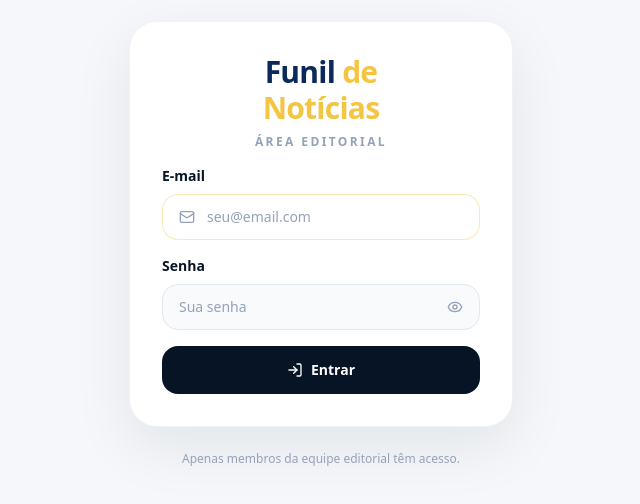
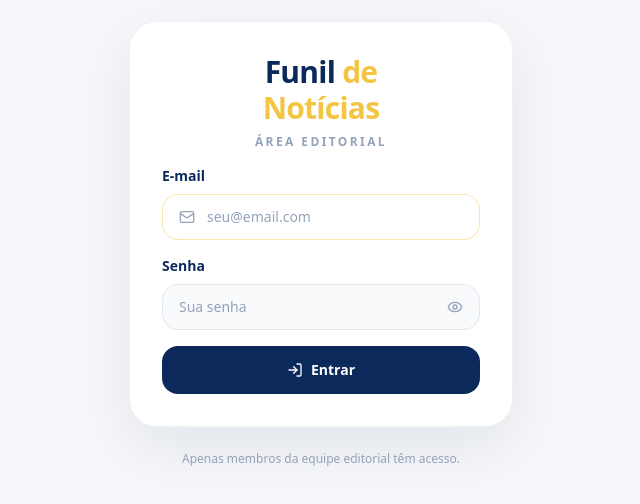
Before and after one commit to JaissonTallison/portal-funil, a Next.js app in the folder apps/web/: page /login in a window 1280 px wide. Shown: the part 156-660 px from the top of the page, without its empty margins (319-959 px from the left). Built offline with nearby package versions, Linux system fonts and the light colour scheme; no server answers.

Commit message:
fix: apply cobalt blue to login labels and button
Co-Authored-By: Claude Sonnet 4.6 <noreply@anthropic.com>

```diff
--- a/apps/web/app/login/page.tsx
+++ b/apps/web/app/login/page.tsx
@@ -64,7 +64,7 @@ export default function LoginPage() {
             <p className="mt-2 text-xs font-semibold uppercase tracking-[0.2em] text-slate-400">Área editorial</p>
           </div>
           <div>
-            <label className="mb-2 block text-sm font-bold text-navy">E-mail</label>
+            <label className="mb-2 block text-sm font-bold text-cobalt">E-mail</label>
             <div className="flex items-center gap-3 rounded-2xl border border-slate-200 bg-slate-50 px-4 py-3 focus-within:border-gold/40 focus-within:bg-white">
               <Mail size={16} className="shrink-0 text-slate-400" />
               <input
@@ -80,7 +80,7 @@ export default function LoginPage() {
           </div>
 
           <div>
-            <label className="mb-2 block text-sm font-bold text-navy">Senha</label>
+            <label className="mb-2 block text-sm font-bold text-cobalt">Senha</label>
             <div className="flex items-center gap-3 rounded-2xl border border-slate-200 bg-slate-50 px-4 py-3 focus-within:border-gold/40 focus-within:bg-white">
               <input
                 type={showPassword ? "text" : "password"}
@@ -109,7 +109,7 @@ export default function LoginPage() {
           <button
             type="submit"
             disabled={submitting}
-            className="flex w-full items-center justify-center gap-2 rounded-2xl bg-navy px-5 py-3.5 text-sm font-black text-white transition hover:bg-cobalt disabled:opacity-60"
+            className="flex w-full items-center justify-center gap-2 rounded-2xl bg-cobalt px-5 py-3.5 text-sm font-black text-white transition hover:bg-navy disabled:opacity-60"
           >
             {submitting ? (
               <span className="h-4 w-4 animate-spin rounded-full border-2 border-white border-t-transparent" />
```
